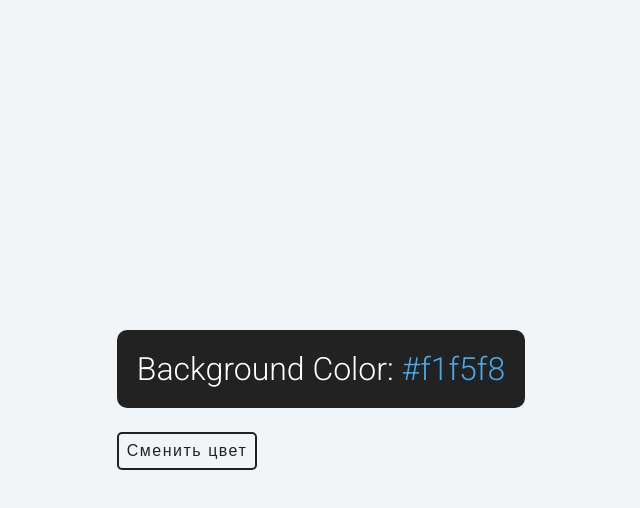
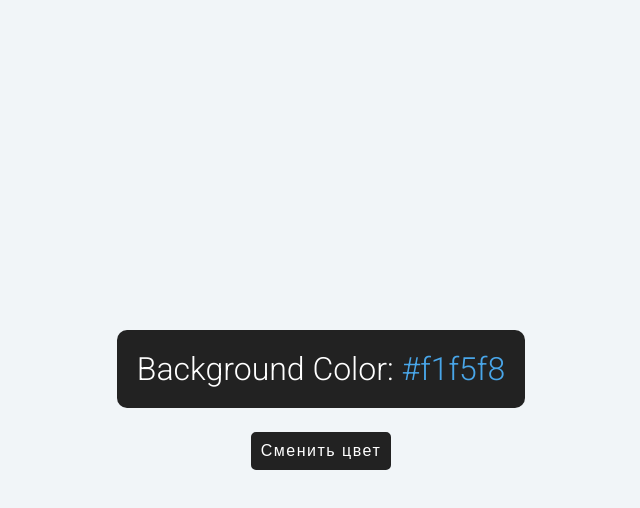
Before and after one commit to lambert34/Color-switch-JS-, a plain HTML site: page index.html in a window 1280 px wide. In both pictures the pointer is over the button "Сменить цвет". Shown: the whole page, without its empty margins (319-959 px from the left). Drawn offline with Linux system fonts and the light colour scheme.

Commit message:
добавляет поведение кнопки при наведении
сделал плавнее ease-in

```diff
--- a/css/style.css
+++ b/css/style.css
@@ -11,6 +11,10 @@ body {
     align-items: center;
     background-color: #f1f5f8;
     font-family: "Roboto", sans-serif;
+}
+
+.container {
+    text-align: center;
 }
 
 .container h1 {
@@ -40,3 +44,9 @@ body {
     cursor: pointer;
     outline: none;
 }
+
+.btn:hover {
+    background-color: #222;
+    color: #ffffff;
+    transition: all 0.275s ease-in;
+}
```
